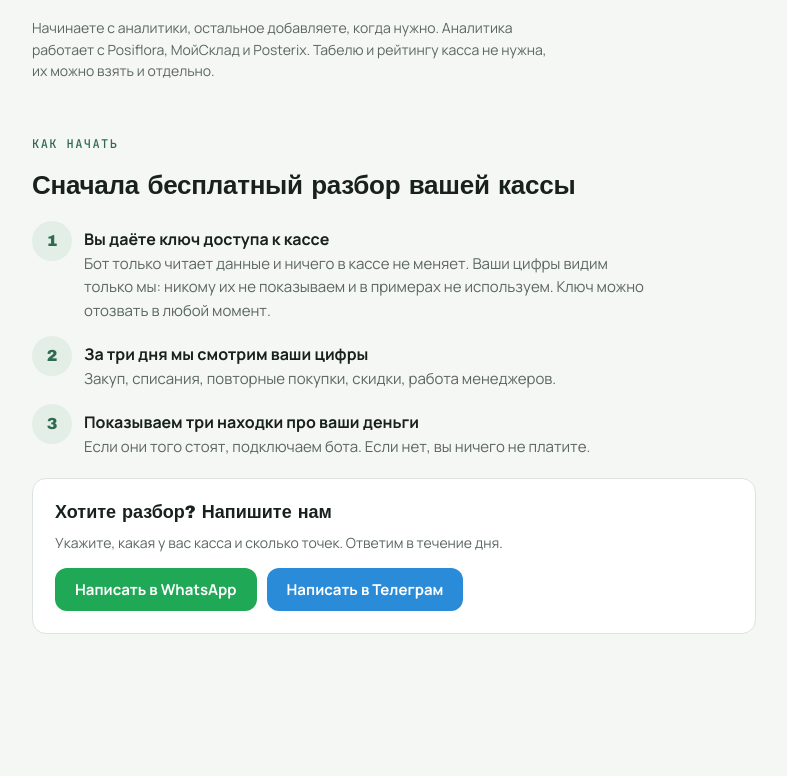
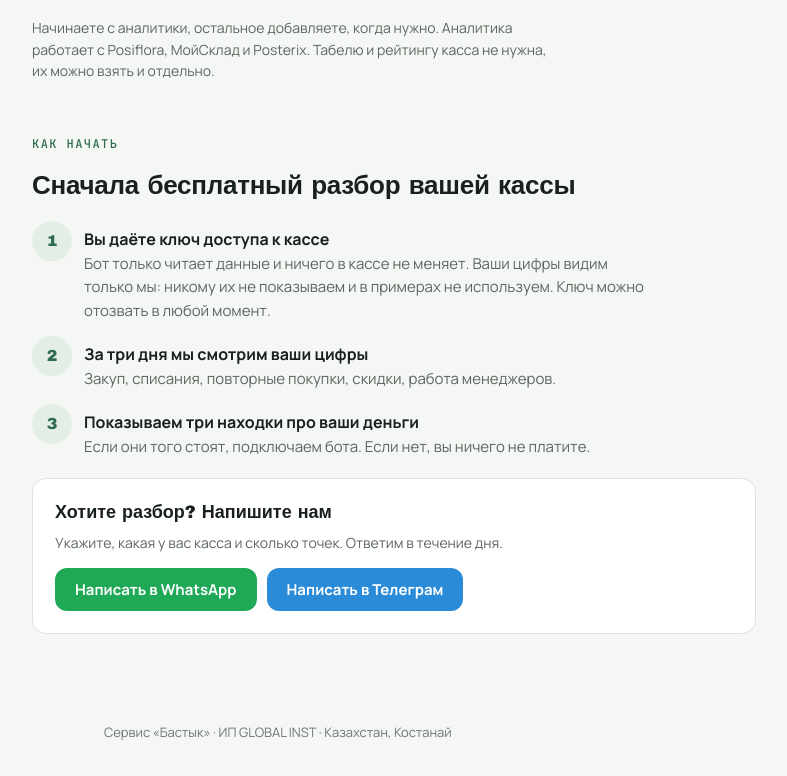
Before and after one commit to 666aza10/bastyk-site, a plain HTML site: page index.html in a window 1280 px wide. Shown: the part 4844-5620 px from the top of the page, without its empty margins (246-1033 px from the left). Before the commit the page ends 5542 px from the top, so only its background shows below. Drawn offline with Linux system fonts and the light colour scheme; a web font is replaced by a local one.

Commit message:
Подвал: юрлицо сервиса (для подтверждения бизнеса в Meta)
Co-Authored-By: Claude Opus 5.5 <noreply@anthropic.com>

```diff
--- a/index.html
+++ b/index.html
@@ -365,6 +365,8 @@ CTR 1,9% · клик $0,07
     </div>
   </section>
 
+  <p style="text-align:center;font-size:13px;opacity:.6;margin:32px 0 8px">Сервис «Бастык» · ИП GLOBAL INST · Казахстан, Костанай</p>
+
 </div>
 <script>
 (function () {
```
